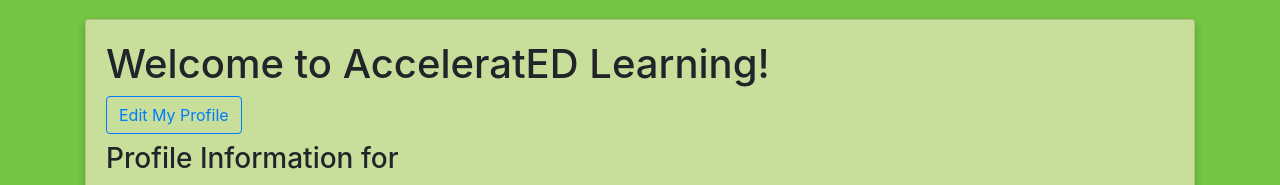
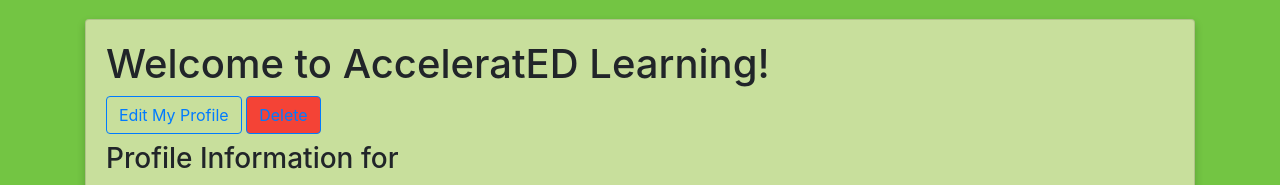
Before and after one commit to mirgamsm/CS-410, a Django app: page /tutor/profile/ in a window 1280 px wide. Shown: the part 79-264 px from the top of the page. Run offline with Django 3.2, Linux system fonts and the light colour scheme; a user stored in the database is signed in; data comes from the database, SQL or seed files in the repository; both versions use the stored data as it was after the commit; some libraries are stand-ins or nearby versions.

Commit message:
Delete Account/ Logout added

```diff
--- a/AcceleratED/AcceleratED/settings.py
+++ b/AcceleratED/AcceleratED/settings.py
@@ -17,6 +17,8 @@
 
 # Use Custom User
 AUTH_USER_MODEL = 'tutor.User'
+
+SESSION_EXPIRE_AT_BROWSER_CLOSE = True
 
 # Quick-start development settings - unsuitable for production
 # See https://docs.djangoproject.com/en/3.2/howto/deployment/checklist/
--- a/AcceleratED/static/css/styles.css
+++ b/AcceleratED/static/css/styles.css
@@ -30,3 +30,6 @@
 tr {
     border-bottom: 2px solid #73c543
 }
+.del_btn{
+    background-color: #f44336;
+}
--- a/AcceleratED/templates/tutor/base.html
+++ b/AcceleratED/templates/tutor/base.html
@@ -16,7 +16,7 @@
     <link rel="icon" type="image/png" href="/static/images/logo1.png">
 
     <title>
-        {% block title %}
+        {% block title %}git
         {% endblock %}
     </title>
 
@@ -48,11 +48,11 @@
                 <img src="/static/images/logo1.png" width="75" alt="">
                 AcceleratED Learning
             </a>
-            {% endif %}
             <button class="navbar-toggler" type="button" data-toggle="collapse" data-target="#navbarSupportedContent"
                 aria-controls="navbarSupportedContent" aria-expanded="false" aria-label="Toggle navigation">
                 <span class="navbar-toggler-icon"></span>
             </button>
+            {% endif %}
             <div class="collapse navbar-collapse" id="navbarSupportedContent">
 
                 <!--- Fix logout button later -- need to do session stuff --->
@@ -67,7 +67,7 @@
                 </ul>
                 <ul class="navbar-nav mr-auto">
                 </ul>
-                <a href="{% url 'login' %}" class="btn btn-light">Logout</a>
+                <a href="{% url 'logout' %}" class="btn btn-light">Logout</a>
                 {% else %}
                 <ul class="navbar-nav mr-auto">
                 </ul>
--- a/AcceleratED/templates/tutor/profile.html
+++ b/AcceleratED/templates/tutor/profile.html
@@ -11,6 +11,7 @@
                 <div class="card-body">
                     <h1>Welcome to AcceleratED Learning!</h1>
                     <a href="{% url 'edit' %}" class="btn btn-outline-primary" >Edit My Profile</a>
+                    <a href="{% url 'delete' %}" class="btn btn-outline-primary del_btn">Delete</a>
                     <h1></h1>
 
                     {% for tutor in Tutor %}
--- a/AcceleratED/tutor/urls.py
+++ b/AcceleratED/tutor/urls.py
@@ -4,8 +4,9 @@
 from django.urls import path
 
 urlpatterns = [
-
     path('register/', views.register_view, name='register'),
     path('edit/', views.edit_view, name='edit'),
-    path('profile/', views.profile_view, name='profile')
+    path('profile/', views.profile_view, name='profile'),
+    path('delete/', views.del_account, name='delete'),
+    path('logout/', views.logout_view, name='logout')
 ]
--- a/AcceleratED/tutor/views.py
+++ b/AcceleratED/tutor/views.py
@@ -85,3 +85,13 @@
     user = User.objects.get(email=request.user.email)
     tutor = Tutor.objects.filter(email=user)
     return render(request, 'tutor/profile.html', {'authenticated': True, "Tutor": tutor})
+
+def del_account(request):
+    User = get_user_model()
+    current =User.objects.get(id=request.user.id)
+    current.delete()
+    return redirect('login')
+
+def logout_view(request):
+    logout(request)
+    return redirect('login')
```
Also changed, not shown: AcceleratED/db.sqlite3.
